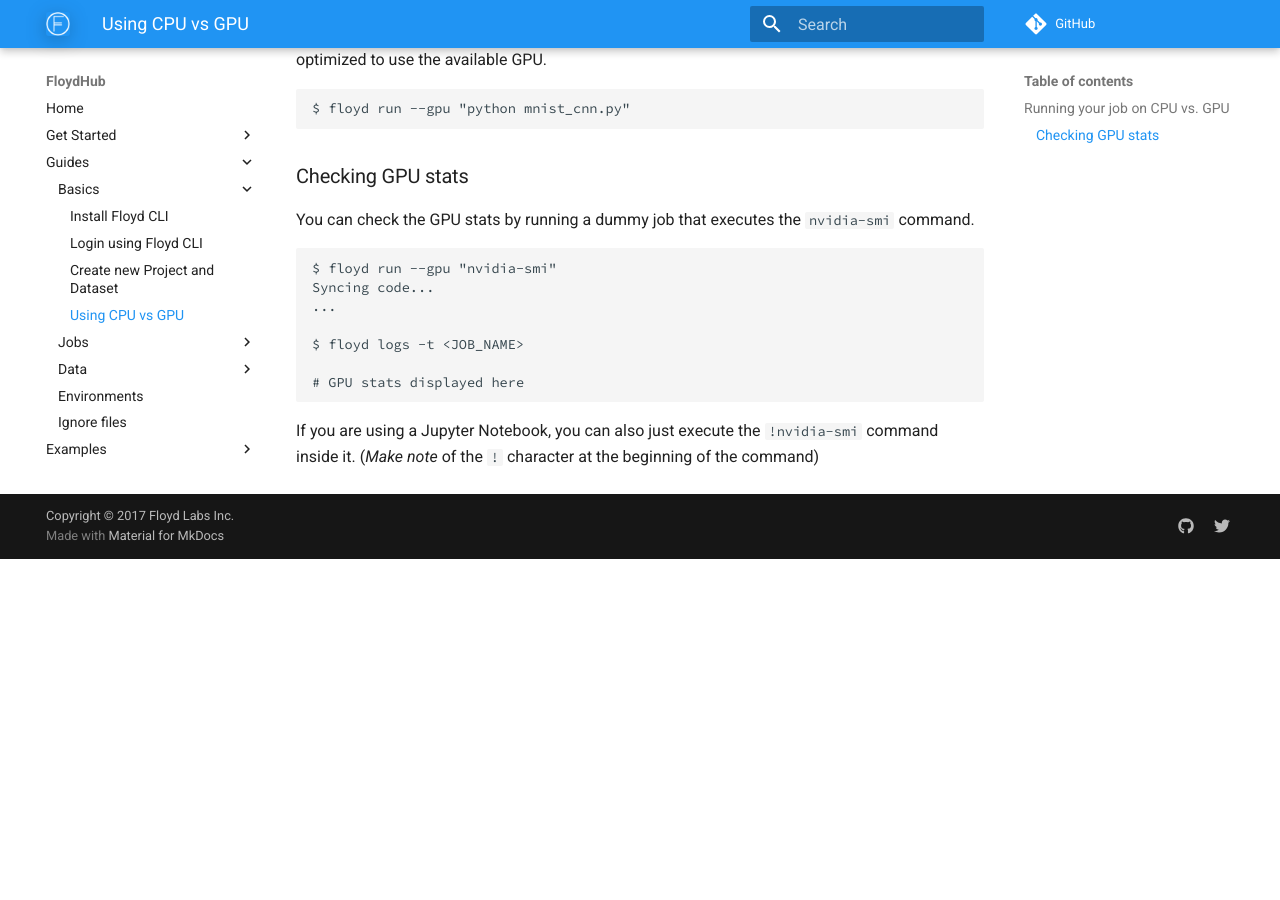
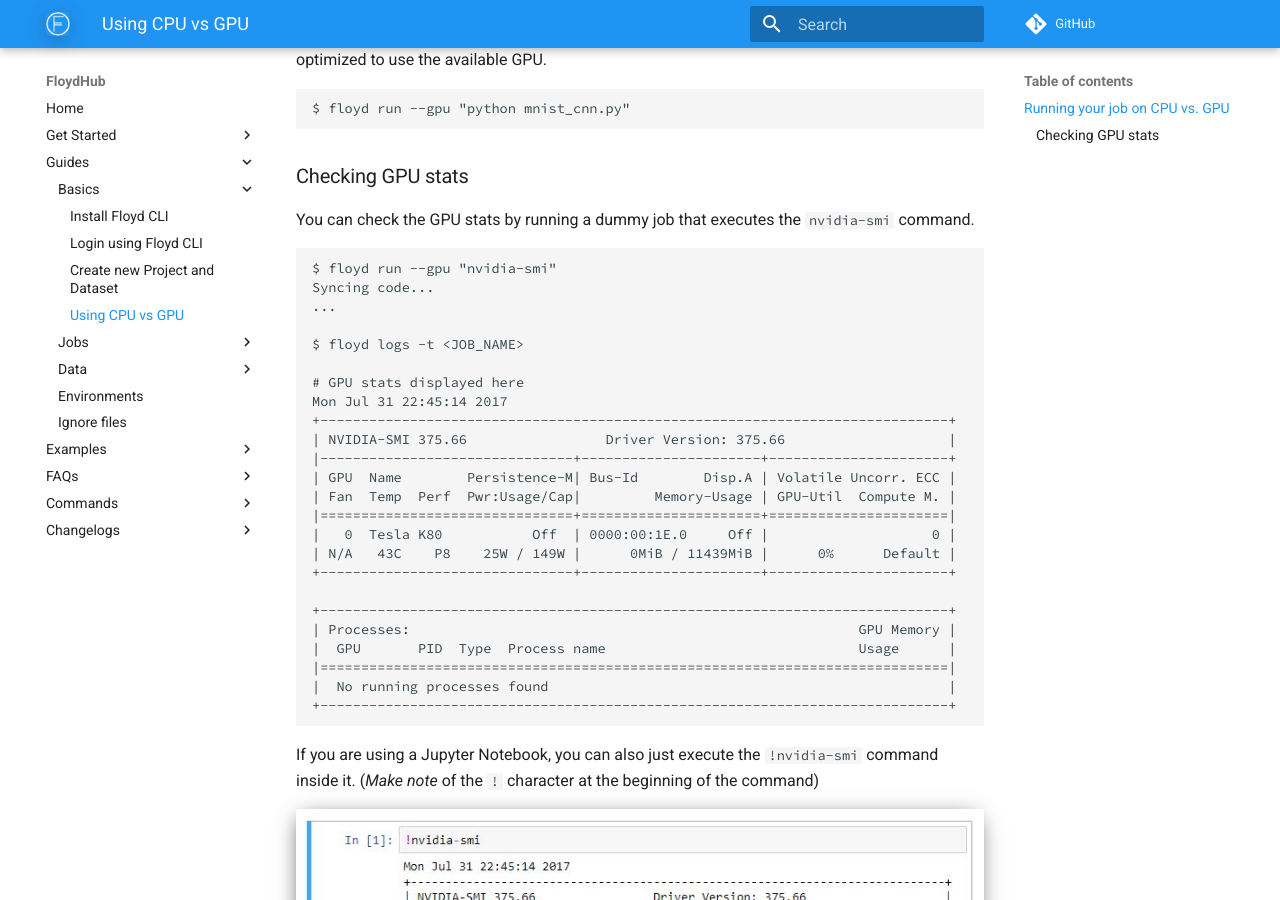
Before and after one commit to floydhub/floyd-docs, an MkDocs documentation site: the page built from docs/guides/basics/using_gpu.md, in a window 1280 px wide and 900 px high, scrolled down 430 px. Built offline with MkDocs 1.6.1 and Material for MkDocs 9.7.7, drawn with Linux system fonts in a browser that asks for light colours; comment, search, counter and statistics services are not loaded; old or Windows-style settings are respelled for this version of MkDocs; before the commit the page ends 989 px from its top, so only the background shows below that.

Commit message:
Add gpu stats

````diff
--- a/docs/guides/basics/using_gpu.md
+++ b/docs/guides/basics/using_gpu.md
@@ -30,6 +30,25 @@
 $ floyd logs -t <JOB_NAME>
 
 # GPU stats displayed here
+Mon Jul 31 22:45:14 2017
++-----------------------------------------------------------------------------+
+| NVIDIA-SMI 375.66                 Driver Version: 375.66                    |
+|-------------------------------+----------------------+----------------------+
+| GPU  Name        Persistence-M| Bus-Id        Disp.A | Volatile Uncorr. ECC |
+| Fan  Temp  Perf  Pwr:Usage/Cap|         Memory-Usage | GPU-Util  Compute M. |
+|===============================+======================+======================|
+|   0  Tesla K80           Off  | 0000:00:1E.0     Off |                    0 |
+| N/A   43C    P8    25W / 149W |      0MiB / 11439MiB |      0%      Default |
++-------------------------------+----------------------+----------------------+
+
++-----------------------------------------------------------------------------+
+| Processes:                                                       GPU Memory |
+|  GPU       PID  Type  Process name                               Usage      |
+|=============================================================================|
+|  No running processes found                                                 |
++-----------------------------------------------------------------------------+
 ```
 
 If you are using a Jupyter Notebook, you can also just execute the `!nvidia-smi` command inside it. (*Make note* of the `!` character at the beginning of the command)
+
+![nvidia-smi Jupyter Notebook](../../img/nvidia-smi-jupyter.jpg)
````
Also changed, not shown: docs/img/nvidia-smi-jupyter.jpg (added).
